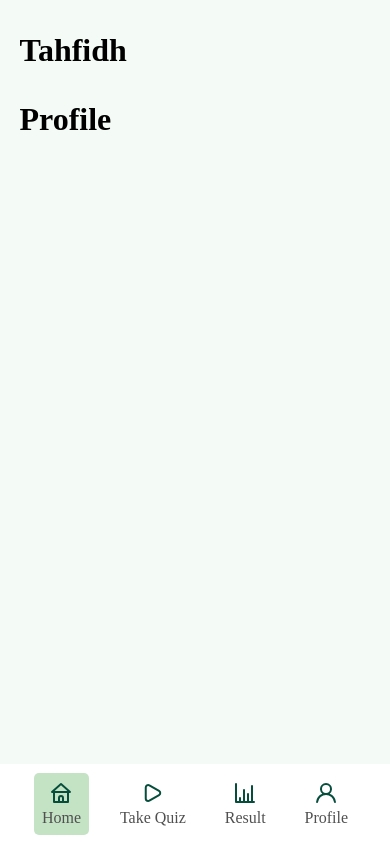
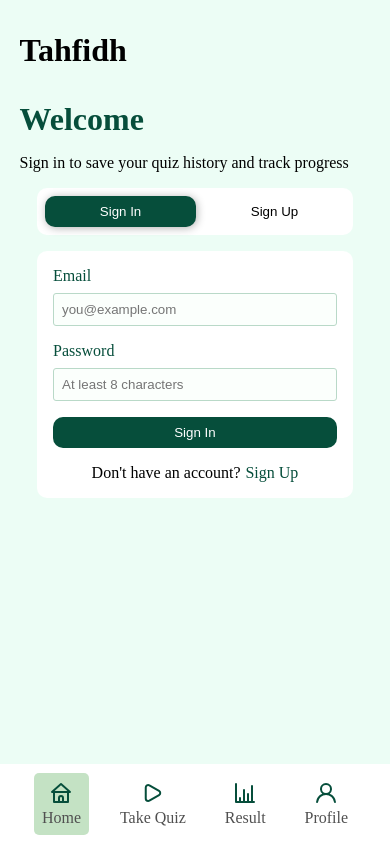
Before and after one commit to CodesByIsmail/tahfidh-v2, a React (Vite) app: page /profile in a window 390 px wide. Built offline with nearby package versions, Linux system fonts and the light colour scheme.

Commit message:
built profile page, swith between signin and sign up, started responsives

```diff
--- a/index.html
+++ b/index.html
@@ -6,7 +6,7 @@
   <link rel="icon" type="image/svg+xml" href="/favicon.svg" />
   <link rel="stylesheet" href="https://unicons.iconscout.com/release/v4.2.0/css/line.css">
   <meta name="viewport" content="width=device-width, initial-scale=1.0" />
-  <title>quiz-app</title>
+  <title>Tahfidh-v2</title>
 </head>
 
 <body>
--- a/src/App.jsx
+++ b/src/App.jsx
@@ -16,7 +16,7 @@ function App() {
       <Navbar />
 
       <Routes>
-        <Route path="/home" element={<Home />}></Route>
+        <Route path="/" element={<Home />}></Route>
         <Route path="/take-quiz" element={<Quiz />}></Route>
         <Route path="/results" element={<Result />}></Route>
         <Route path="/profile" element={<Profile />}></Route>
--- a/src/components/Btn.jsx
+++ b/src/components/Btn.jsx
@@ -4,13 +4,13 @@ import { Link } from "react-router-dom";
 function Btn({ text, type }) {
   if (type === "primary") {
     return (
-      <Link to={"/take-quiz"} className="btn__primary">
+      <Link to={"/take-quiz"} className="home__btn btn__primary">
         {text}
       </Link>
     );
   }
 
-  return <Link className="btn__secondary">{text}</Link>;
+  return <Link className="home__btn btn__secondary">{text}</Link>;
 }
 
 export default Btn;
--- /dev/null
+++ b/src/css/profile.css
@@ -0,0 +1,112 @@
+:root{
+    --btn--radius-lg: 10px;
+}
+
+.profile__page {
+  display: flex;
+  flex-direction: column;
+  width: 100%;
+  margin: 0 auto;
+  gap: 1rem;
+}
+
+.welcome{
+    color: var(--primary);
+}
+
+
+.form__container{
+    display: flex;
+    flex-direction: column;
+    gap: 1rem;
+    max-width: 30rem;
+   width: 90%;
+   margin: 0 auto;
+}
+
+
+form{
+    display: flex;
+    flex-direction: column;
+    justify-content: center;
+    gap: 1rem;
+    background: var(--surface);
+    padding: 1rem;
+    border-radius: var(--btn--radius-lg);
+
+    button{
+        background: var(--primary);
+        padding: .5rem;
+        border-radius: var(--btn--radius-lg);
+        color: var(--primary-contrast);
+    }
+
+}
+
+.tab__switch{
+    background: var(--primary-contrast);
+    display: flex;
+    justify-content: space-around;
+    gap: .5rem;
+    padding: .5rem;
+    border-radius: var(--btn--radius-lg);
+
+
+}
+
+button{
+    border: none;
+    background: none;
+    cursor: pointer;
+        flex-grow: 1;
+
+}
+
+.tab__switchbtn{
+    background: none;
+    border: none;
+    padding: .5rem;
+    border-radius: 10px;
+    cursor: pointer;
+    transition: var(--transition);
+}
+
+.tab__switchbtn--active{
+    background: var(--primary);
+    color: var(--primary-contrast);
+    box-shadow: 1px 1px 8px rgba(0, 0, 0, 0.308);
+}
+
+.input__div{
+    display: flex;
+    flex-direction: column;
+    gap: .5rem;
+
+    label{
+        color: var(--primary);
+        font-weight: 500;
+    }
+
+    input{
+        padding: .5rem;
+        border-radius: 3px;
+        border: 1px solid var(--input-border);
+        background: var(--input-bg);
+    }
+}
+
+.form__enquiry{
+    display: flex;
+    align-self: center;
+    gap: .3rem;
+}
+
+.switch__sec{
+    color: var(--primary);
+    font-weight: 500;
+    cursor: pointer;
+}
+
+.switch__sec:hover{
+    text-decoration: underline;
+}
--- a/src/index.css
+++ b/src/index.css
@@ -3,6 +3,7 @@
   padding: 0;
 }
 :root {
+  --transition: 500ms;
   /* Surfaces */
 
   --bg: #f4faf6;
@@ -78,7 +79,7 @@
 }
 
 body {
-  background: var(--bg);
+  background: var(--surface-soft);
 }
 
 .container {
--- a/src/pages/Home.jsx
+++ b/src/pages/Home.jsx
@@ -6,17 +6,22 @@ function Home() {
   return (
     <main className="home">
       <div className="hero">
+        <div className="hero__left">
           <p className="tag__line">Quran Hifdh Practice</p>
           <h2 className="hero__title">Test what you have memorized</h2>
           <p className="hero__description">
             Pick a surah, set a timer and see how well the verses stay with you
           </p>
+          <div className="hero__ctas">
             <Btn text={"Start a Quiz"} type={"primary"} />
             <Btn text={"How it Works"} type={"secondary"} />
+          </div>
+        </div>
       </div>
 
       <div className="howitworks__container">
         <h2 className="howitworks__heading">How it works</h2>
+        <div className="howitworks__wrapper">
           <Howitworks
             number={"1"}
             title={"Choose a surah"}
@@ -33,6 +38,7 @@ function Home() {
             text={"See what you missed and try again"}
           />
         </div>
+      </div>
     </main>
   );
 }
--- a/src/pages/Navbar.jsx
+++ b/src/pages/Navbar.jsx
@@ -20,7 +20,7 @@ function Navbar() {
         <Link
           onClick={handleClick}
           className="nav__list nav__list--active"
-          to="/home"
+          to="/"
         >
           <img src={HomeSvg} alt="home-icon" style={{ width: "24px" }} /> Home
         </Link>
--- a/src/pages/Profile.jsx
+++ b/src/pages/Profile.jsx
@@ -1,7 +1,95 @@
+import { useState } from "react";
+import "../css/profile.css";
 function Profile() {
-    return (
-        <div><h1>Profile</h1></div>
-    )
+  const [curTab, setCurTab] = useState("signin");
+  function handleTabSwitch(e) {
+    setCurTab(e.target.dataset.tab);
+  }
+  return (
+    <div className="profile__page">
+      <h1 className="welcome">Welcome</h1>
+      <p className="info">
+        Sign in to save your quiz history and track progress
+      </p>
+
+      <div className="form__container">
+        <div className="tab__switch">
+          <button
+            className={
+              curTab === "signin" && "tab__switchbtn--active tab__switchbtn"
+            }
+            onClick={handleTabSwitch}
+            data-tab="signin"
+          >
+            Sign In
+          </button>
+          <button
+            className={
+              curTab === "signup" && "tab__switchbtn--active tab__switchbtn"
+            }
+            onClick={handleTabSwitch}
+            data-tab="signup"
+          >
+            Sign Up
+          </button>
+        </div>
+
+        <form action="signup/signin">
+          {curTab === "signup" && (
+            <>
+              <div className="input__div">
+                <label htmlFor="fullname">Full Name</label>
+                <input type="text" placeholder="Your name" />
+              </div>
+              <div className="input__div">
+                <label htmlFor="email">Email</label>
+                <input type="text" placeholder="you@example.com" />
+              </div>
+              <div className="input__div">
+                <label htmlFor="password">Password</label>
+                <input type="text" placeholder="At least 8 characters" />
+              </div>
+              <button type="submit">Sign Up</button>
+              <p className="form__enquiry">
+                Already have an account?{" "}
+                <span
+                  className="switch__sec"
+                  data-tab="signin"
+                  onClick={handleTabSwitch}
+                >
+                  Sign In
+                </span>
+              </p>
+            </>
+          )}
+
+          {curTab === "signin" && (
+            <>
+              <div className="input__div">
+                <label htmlFor="email">Email</label>
+                <input type="text" placeholder="you@example.com" />
+              </div>
+              <div className="input__div">
+                <label htmlFor="password">Password</label>
+                <input type="text" placeholder="At least 8 characters" />
+              </div>
+              <button type="submit">Sign In</button>
+              <p className="form__enquiry">
+                Don't have an account?{" "}
+                <span
+                  className="switch__sec"
+                  data-tab="signup"
+                  onClick={handleTabSwitch}
+                >
+                  Sign Up
+                </span>
+              </p>
+            </>
+          )}
+        </form>
+      </div>
+    </div>
+  );
 }
 
-export default Profile
+export default Profile;
--- a/src/pages/Quiz.jsx
+++ b/src/pages/Quiz.jsx
@@ -5,6 +5,7 @@ function Quiz() {
   const [numOfQues, setNumOfQues] = useState(0);
   const [timeLimit, setLimit] = useState(5);
   const [error, setError] = useState("");
+  const  [allSurahs, setAllSurahs] = useState([])
 
   function handleNumQuestion(e) {
     if (!e.target.classList.contains("num__option")) return;
@@ -52,7 +53,7 @@ function Quiz() {
         <div className="form__section">
           <h3 className="form__label">Surah</h3>
           <select className="surah__select" name="Surah">
-            <option value="FAtiha">Al-Faatia</option>
+            <option value="Faatiha">Al-Faatia</option>
           </select>
         </div>
 
```
Also changed, not shown: src/css/Component.css (+21 -7 lines), src/css/Home.css (+49 -4 lines), src/pages/Result.jsx (+6 -4 lines), src/assets/quran.jpg (added). Lines whose indentation alone changed are shown as unchanged.
